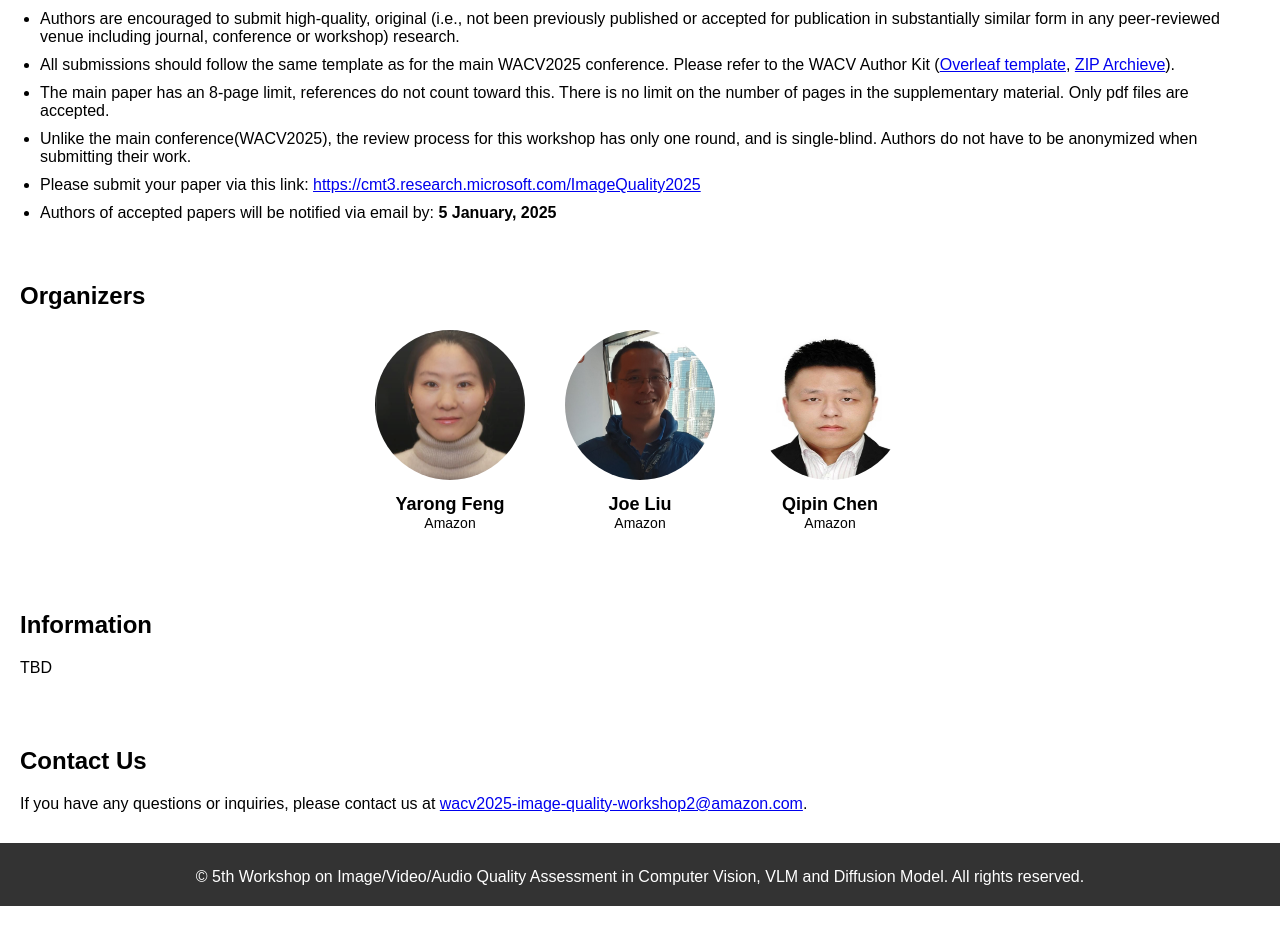
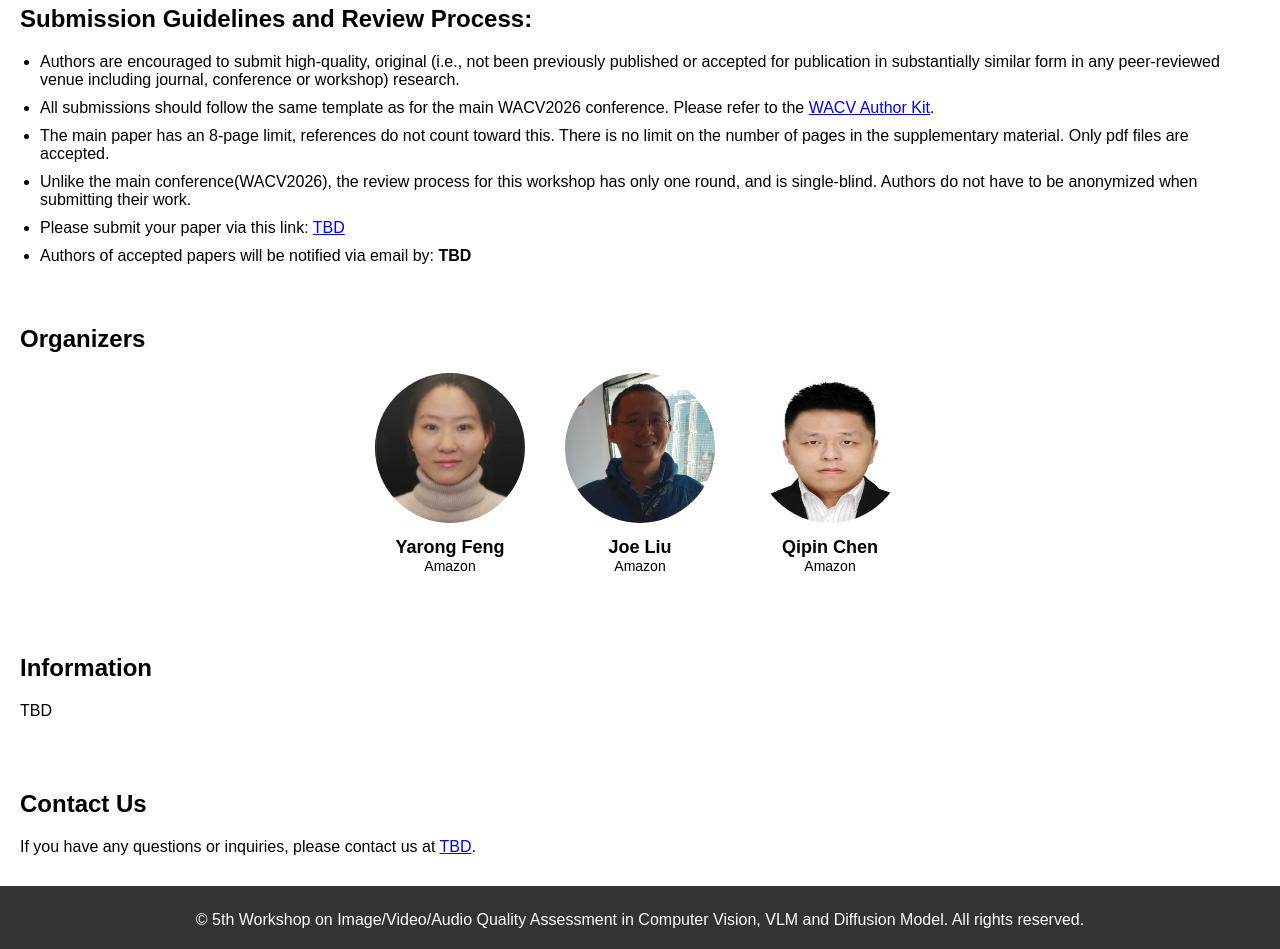
Before and after one commit to wacv2026-image-quality-workshop/wacv2026-image-quality-workshop.github.io, a plain HTML site: page index.html in a window 1280 px wide. Shown: the part 1700-2649 px from the top of the page. Before the commit the page ends 2606 px from the top, so only its background shows below. Drawn offline with Linux system fonts and the light colour scheme.

Commit message:
change for wacv2026

```diff
--- a/index.html
+++ b/index.html
@@ -45,7 +45,7 @@
             <!--<li> Submission Deadline: <b style='color:red;'> 15 December, 2024 </b>-->
 	    <li> Submission Deadline: <b style='color:red;'> TBD </b>
 	    <!--<li> Submission Link: <a href="https://cmt3.research.microsoft.com/ImageQuality2025">https://cmt3.research.microsoft.com/ImageQuality2025</a>-->
-	    <li> Submission Link: <a href="TBD">https://cmt3.research.microsoft.com/ImageQuality2025</a>
+	    <li> Submission Link: <a href="TBD">TBD</a>
             <!--<li> Acceptance Notification Deadline: <b style='color:red;'> 5 January, 2025</b>-->
             <li> Acceptance Notification Deadline: <b style='color:red;'> TBD </b>
             <!--<li> Camera Ready Papers Submission Deadline: <b style='color:red;'> 10 January, 2025, at 11:59 PM Pacific Daylight Time.</b>-->
@@ -54,12 +54,16 @@
 	    <li> Workshop Day: <b> Mar 6 or Mar 7, 2026 (TBD) </b>
             <li> Workshop Website: <a href="https://wacv2026-image-quality-workshop.github.io/">https://wacv2026-image-quality-workshop.github.io/</a>
 	    <li> Authors of accepted papers are required to present their work live, either in-person or remote. <b> If pre-recorded videos are used, the authors are required to join the meeting online to do Q&A live. </b>
+	    <!--<li> The Microsoft CMT service was used for managing the peer-reviewing process for this conference. This service was provided for free by Microsoft and they bore all expenses, including costs for Azure cloud services as well as for software development and support.-->
+	    <li> Accepted papers will be published in the WACV 2026 proceedings.
         </ul>
 
 <h3> Description: </h3>
 <p>
 Image, video, and audio quality significantly impacts machine learning and computer vision systems, yet remains underexplored by the broader research community. Real-world applications—from streaming services and autonomous vehicles to cashier-less stores and generative AI—critically depend on robust quality assessment and improvement techniques. Despite their importance, most visual learning systems assume high-quality inputs, while in reality, artifacts from capture, compression, transmission, and rendering processes can severely degrade performance and user experience.
+</p>
 
+<p>
 This workshop is particularly timely given the explosive growth of generative AI, which introduces new challenges in quality assessment for both inputs and outputs. By bringing together researchers from industry and academia, we aim to systematically investigate how quality issues affect various visual learning tasks and develop innovative assessment and mitigation techniques. Building on the success of our previous workshops at WACV(2022-2025), we expect to stimulate new research directions and attract more talent to this critical field, ultimately improving the robustness and reliability of computer vision applications across industries.
 </p>
 
@@ -333,11 +337,12 @@ This workshop is particularly timely given the explosive growth of generative AI
         <h2>Submission Guidelines and Review Process:</h2>
         <ul>
             <li>Authors are encouraged to submit high-quality, original (i.e., not been previously published or accepted for publication in substantially similar form in any peer-reviewed venue including journal, conference or workshop) research.
-            <li>All submissions should follow the same template as for the main WACV2025 conference. Please refer to the WACV Author Kit (<a href="https://www.overleaf.com/latex/templates/wacv-2025-author-kit-template/zfydvwqrjmsb">Overleaf template</a>, <a href="https://www.dropbox.com/scl/fi/su44zgdhrzik26p2xu37k/WACV-2025-Author-Kit-Template.zip?rlkey=5qcfimjhxnmx3wlyk7yhk8wg7&e=1&dl=0">ZIP Archieve</a>).
+            <li>All submissions should follow the same template as for the main WACV2026 conference. Please refer to the <a href="https://media.eventhosts.cc/Conferences/WACV2026/wacv-2026-author-kit-template.zip">WACV Author Kit</a>.
             <li>The main paper has an 8-page limit, references do not count toward this. There is no limit on the number of pages in the supplementary material. Only pdf files are accepted.
-            <li>Unlike the main conference(WACV2025), the review process for this workshop has only one round, and is single-blind. Authors do not have to be anonymized when submitting their work.
-	    <li>Please submit your paper via this link: <a href="https://cmt3.research.microsoft.com/ImageQuality2025">https://cmt3.research.microsoft.com/ImageQuality2025</a>
-            <li>Authors of accepted papers will be notified via email by: <b> 5 January, 2025 </b>
+            <li>Unlike the main conference(WACV2026), the review process for this workshop has only one round, and is single-blind. Authors do not have to be anonymized when submitting their work.
+	    <li>Please submit your paper via this link: <a href="TBD">TBD</a>
+            <!--<li>Authors of accepted papers will be notified via email by: <b> 5 January, 2025 </b>-->
+            <li>Authors of accepted papers will be notified via email by: <b> TBD </b>
         </ul>
     </section>
 
@@ -371,7 +376,7 @@ This workshop is particularly timely given the explosive growth of generative AI
     <section id="contact">
         <h2>Contact Us</h2>
         <!--<p>If you have any questions or inquiries, please contact us at <a href="mailto:wacv2025-image-quality-workshop2@amazon.com">wacv2025-image-quality-workshop2@amazon.com</a>.</p>-->
-        <p>If you have any questions or inquiries, please contact us at <a href="TBD">wacv2025-image-quality-workshop2@amazon.com</a>.</p>
+        <p>If you have any questions or inquiries, please contact us at <a href="TBD">TBD</a>.</p>
     </section>
 
     <footer>
```
